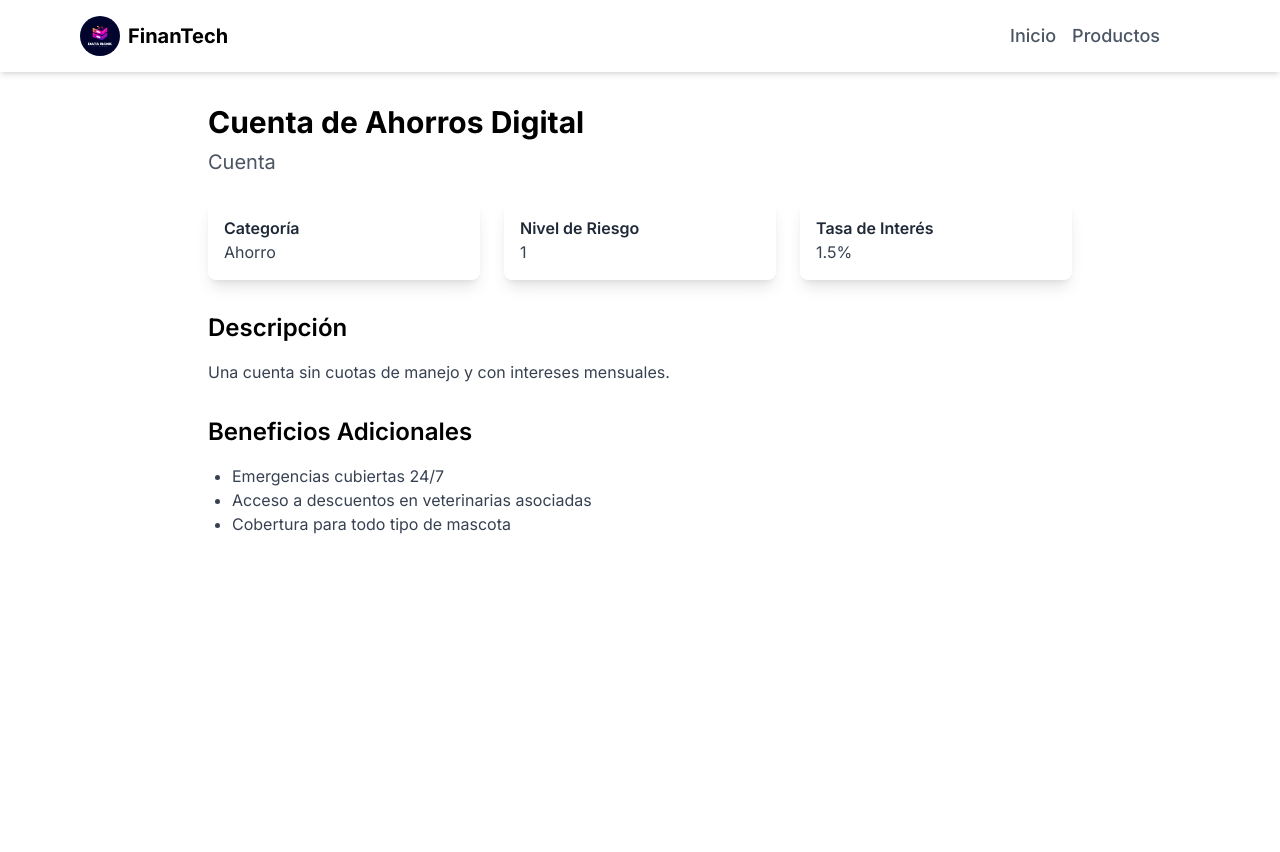
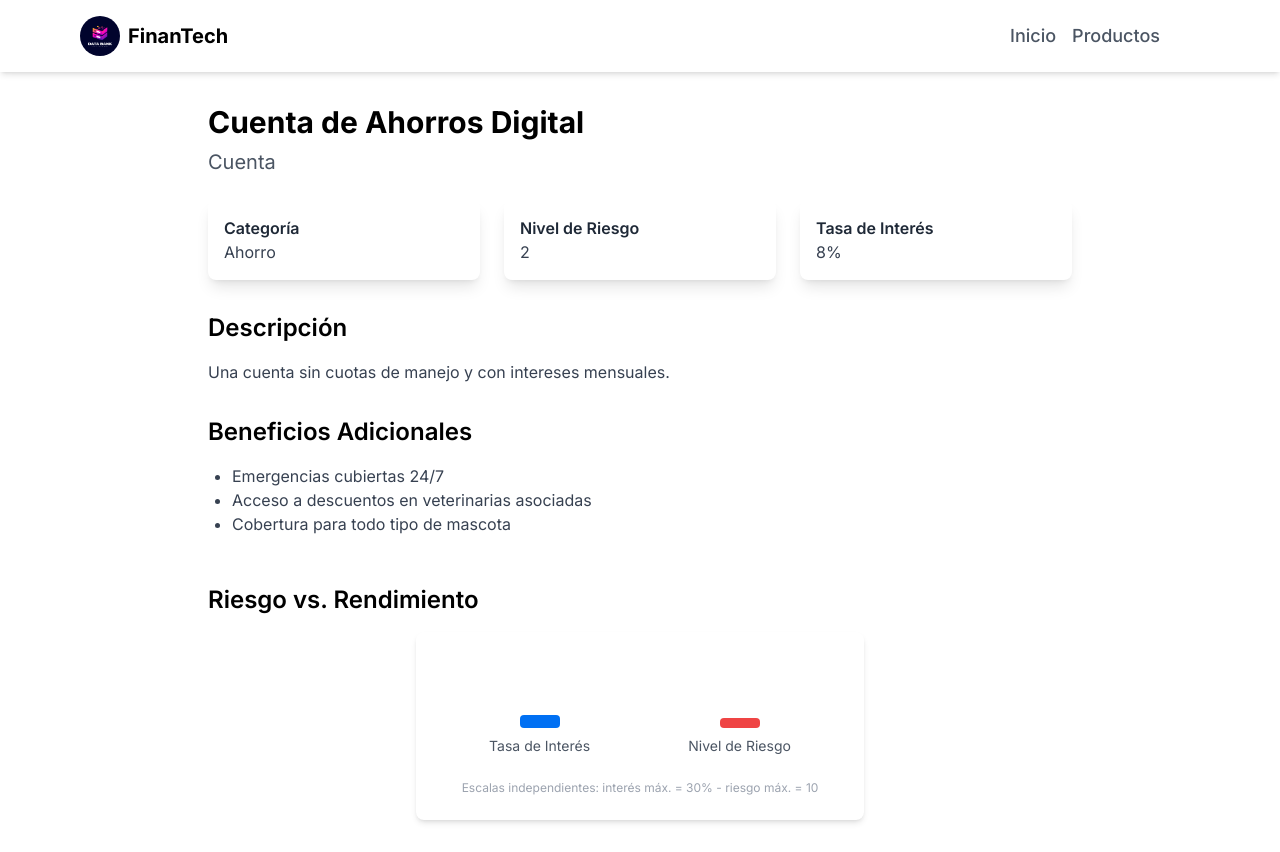
Before and after one commit to ElGalileo12/landing-financial, a Next.js app: page /products/10001/info in a window 1280 px wide. Before the commit the page ends 800 px from the top, so only its background shows below. Built offline with nearby package versions, Linux system fonts and the light colour scheme; no server answers; a web font is replaced by a local one.

Commit message:
feat: add graphics and styles with styled-components

```diff
--- /dev/null
+++ b/app/components/graficos.tsx
@@ -0,0 +1,56 @@
+"use client";
+
+import React from "react";
+
+type Props = {
+  tasaInteres: number | null;
+  nivelRiesgo: string;
+};
+
+export default function GraficoRiesgoRendimiento({
+  tasaInteres,
+  nivelRiesgo,
+}: Props) {
+  const riesgoValue = nivelRiesgo ? parseFloat(nivelRiesgo) : 0;
+  const tasa = typeof tasaInteres === "number" ? tasaInteres : 0;
+
+  const riesgoMaximo = 10;
+  const maxInteres = 30;
+
+  const riesgoAltura = (riesgoValue / riesgoMaximo) * 50;
+  const interesAltura = (tasa / maxInteres) * 50;
+
+  return (
+    <div className="mt-12">
+      <h2 className="text-2xl font-semibold mb-4">Riesgo vs. Rendimiento</h2>
+      <div className="bg-white p-6 rounded-lg shadow-md max-w-md mx-auto">
+        <div className="flex justify-around items-end h-[100px]">
+          <div className="flex flex-col items-center">
+            <div
+              className="w-10 bg-blue-500 rounded"
+              style={{
+                height: `${interesAltura}px`,
+                minHeight: "4px",
+              }}
+            />
+            <span className="mt-2 text-sm text-gray-600">Tasa de Interés</span>
+          </div>
+
+          <div className="flex flex-col items-center">
+            <div
+              className="w-10 bg-red-500 rounded"
+              style={{
+                height: `${riesgoAltura}px`,
+                minHeight: "4px",
+              }}
+            />
+            <span className="mt-2 text-sm text-gray-600">Nivel de Riesgo</span>
+          </div>
+        </div>
+        <div className="mt-6 text-center text-xs text-gray-400">
+          Escalas independientes: interés máx. = 30% - riesgo máx. = 10
+        </div>
+      </div>
+    </div>
+  );
+}
--- a/app/components/homeintro.tsx
+++ b/app/components/homeintro.tsx
@@ -1,16 +1,24 @@
+"use client";
+
+import styled from "styled-components";
+
+const Card = styled.div.attrs(() => ({
+  className: "bg-green-50 p-6 rounded-2xl shadow-sm hover:shadow-md transition",
+}))``;
+
 export default function HomeIntro() {
   return (
     <section className="w-full bg-white text-gray-800 py-2 px-6 md:px-16 lg:px-32">
       <div className="max-w-5xl mx-auto text-center space-y-6">
         <h1 className="text-3xl md:text-4xl font-bold text-green-500">
-          Bienvenido a  FinanTech
+          Bienvenido a FinanTech
         </h1>
         <p className="text-lg md:text-xl text-gray-600">
           Explora y compara productos financieros como cuentas, tarjetas, fondos
           y seguros de forma rápida, clara y confiable.
         </p>
         <div className="grid gap-6 md:grid-cols-2 text-left mt-10">
-          <div className="bg-green-50 p-6 rounded-2xl shadow-sm hover:shadow-md transition">
+          <Card>
             <h2 className="text-xl font-semibold mb-2">
               Catálogo de Productos
             </h2>
@@ -18,21 +26,21 @@ export default function HomeIntro() {
               Accede a un catálogo con productos mockeados y visualiza
               información clave como tasa de interés, tipo y nivel de riesgo.
             </p>
-          </div>
-          <div className="bg-green-50 p-6 rounded-2xl shadow-sm hover:shadow-md transition">
+          </Card>
+          <Card>
             <h2 className="text-xl font-semibold mb-2">Filtros Interactivos</h2>
             <p className="text-gray-700">
               Usa filtros por categoría para encontrar el producto que se adapta
               a tus necesidades, desde un dropdown o tabs responsivos.
             </p>
-          </div>
-          <div className="bg-green-50 p-6 rounded-2xl shadow-sm hover:shadow-md transition">
+          </Card>
+          <Card>
             <h2 className="text-xl font-semibold mb-2">Detalle por Producto</h2>
             <p className="text-gray-700">
               Visualiza atributos clave, beneficios y gráficos simples de
               rendimiento o riesgo para cada producto.
             </p>
-          </div>
+          </Card>
           <div className="bg-green-50 p-6 rounded-2xl shadow-sm hover:shadow-md transition">
             <h2 className="text-xl font-semibold mb-2">Diseño Mobile First</h2>
             <p className="text-gray-700">
--- a/app/data/product.json
+++ b/app/data/product.json
@@ -3,9 +3,9 @@
     "id": "10001",
     "nombre": "Cuenta de Ahorros Digital",
     "tipo": "Cuenta",
-    "tasaInteres": 1.5,
+    "tasaInteres": 8,
     "categoria": "Ahorro",
-    "nivelRiesgo": 1,
+    "nivelRiesgo": 2,
     "descripcion": "Una cuenta sin cuotas de manejo y con intereses mensuales."
   },
   {
@@ -14,16 +14,16 @@
     "tipo": "Tarjeta de Crédito",
     "tasaInteres": 22.9,
     "categoria": "Crédito",
-    "nivelRiesgo": 5,
+    "nivelRiesgo": 4,
     "descripcion": "Tarjeta con cupo inicial de $3,000, sin cuota el primer año."
   },
   {
     "id": "10003",
     "nombre": "Fondo de Inversión Conservador",
     "tipo": "Fondo",
-    "tasaInteres": 4.2,
+    "tasaInteres": 6,
     "categoria": "Inversión",
-    "nivelRiesgo": 1,
+    "nivelRiesgo": 2,
     "descripcion": "Ideal para quienes desean invertir con bajo riesgo."
   },
   {
@@ -41,34 +41,34 @@
     "tipo": "Tarjeta de Crédito",
     "tasaInteres": 28.5,
     "categoria": "Crédito",
-    "nivelRiesgo": 10,
+    "nivelRiesgo": 2,
     "descripcion": "Tarjeta exclusiva con beneficios en viajes y seguros."
   },
   {
     "id": "10006",
     "nombre": "Cuenta Corriente Digital",
     "tipo": "Cuenta",
-    "tasaInteres": 0,
+    "tasaInteres": 10,
     "categoria": "Ahorro",
-    "nivelRiesgo": 1,
+    "nivelRiesgo": 2,
     "descripcion": "Sin comisiones y con transferencias gratuitas ilimitadas."
   },
   {
     "id": "10007",
     "nombre": "Fondo de Inversión Agresivo",
     "tipo": "Fondo",
-    "tasaInteres": 10.5,
+    "tasaInteres": 14,
     "categoria": "Inversión",
-    "nivelRiesgo": 10,
+    "nivelRiesgo": 1,
     "descripcion": "Alto rendimiento con mayor exposición a riesgo."
   },
   {
     "id": "10008",
     "nombre": "Seguro para Mascotas",
     "tipo": "Seguro",
-    "tasaInteres": 0.5,
+    "tasaInteres": 24,
     "categoria": "Seguros",
-    "nivelRiesgo": 0.5,
+    "nivelRiesgo": 4,
     "descripcion": "Cubre gastos veterinarios y emergencias para tu mascota."
   },
   {
@@ -77,23 +77,23 @@
     "tipo": "Préstamo",
     "tasaInteres": 17.5,
     "categoria": "Crédito",
-    "nivelRiesgo": 5,
+    "nivelRiesgo": 4,
     "descripcion": "Préstamo flexible con aprobación rápida y desembolso ágil."
   },
   {
     "id": "10010",
     "nombre": "Fondo de Inversión Balanceado",
     "tipo": "Fondo",
-    "tasaInteres": 6.3,
+    "tasaInteres": 14,
     "categoria": "Inversión",
-    "nivelRiesgo": 5,
+    "nivelRiesgo": 4,
     "descripcion": "Combinación de activos conservadores y agresivos."
   },
   {
     "id": "10011",
     "nombre": "Cuenta de Ahorro Premium",
     "tipo": "Cuenta",
-    "tasaInteres": 2.1,
+    "tasaInteres": 5,
     "categoria": "Ahorro",
     "nivelRiesgo": 1,
     "descripcion": "Cuenta con interés compuesto mensual y sin comisiones por manejo."
--- a/app/products/[id]/info/page.tsx
+++ b/app/products/[id]/info/page.tsx
@@ -1,5 +1,6 @@
 import { notFound } from "next/navigation";
 import { getProducto } from "@/app/lib/actions";
+import GraficoRiesgoRendimiento from "@/app/components/graficos";
 
 export default async function Page(props: { params: Promise<{ id: string }> }) {
   const params = await props.params;
@@ -46,6 +47,11 @@ export default async function Page(props: { params: Promise<{ id: string }> }) {
           <li>Cobertura para todo tipo de mascota</li>
         </ul>
       </section>
+
+      <GraficoRiesgoRendimiento
+        tasaInteres={producto.tasaInteres}
+        nivelRiesgo={producto.nivelRiesgo}
+      />
     </div>
   );
 }
```
